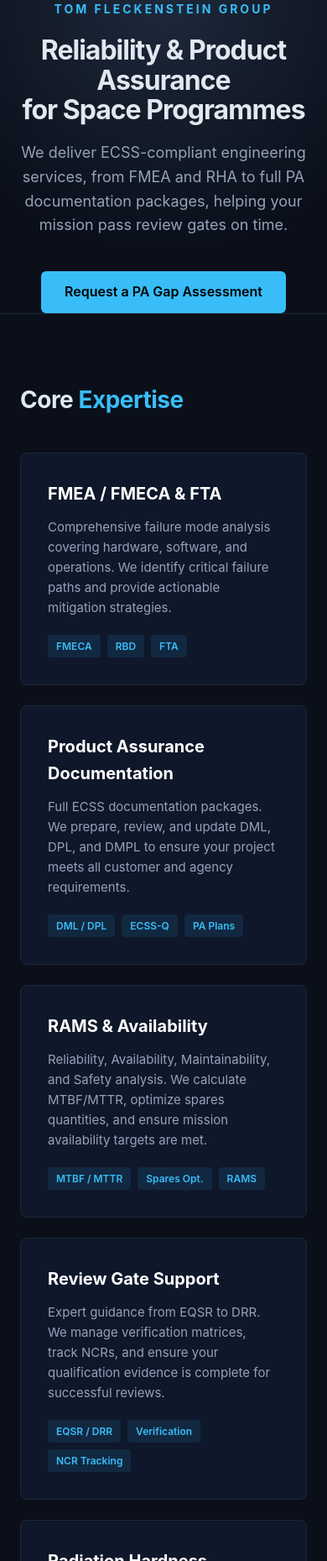
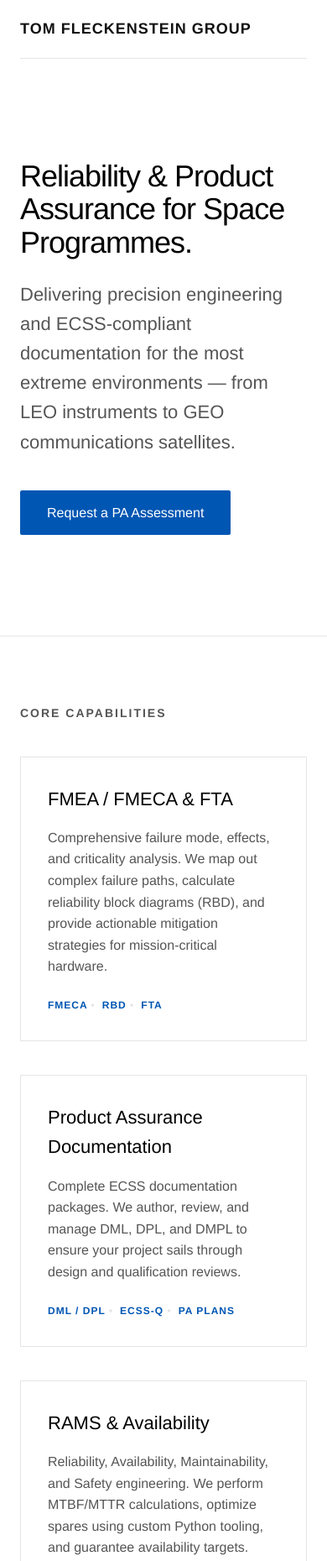
Before and after one commit to BaglanKunafiyanov/tomfleckenstein, a plain HTML site: page index.html in a window 390 px wide. Shown: the top 1859 px of the page at 84% size. Drawn offline with Linux system fonts and the light colour scheme.

Commit message:
Refactor index.html for SEO and layout improvements
Updated the title and meta description for better SEO. Changed styles for improved layout and responsiveness. Enhanced service card structure and content.

```diff
--- a/index.html
+++ b/index.html
@@ -3,142 +3,293 @@
 <head>
 <meta charset="UTF-8">
 <meta name="viewport" content="width=device-width, initial-scale=1.0">
-<title>Tom Fleckenstein Group — Reliability & Product Assurance for Space</title>
-<meta name="description" content="Expert Reliability & Product Assurance services for space programmes. ECSS-compliant FMEA/FMECA, RHA, DML/DPL/DMPL, and RAMS engineering.">
+<title>Tom Fleckenstein Group | Reliability & Product Assurance</title>
+<meta name="description" content="Precision Reliability & Product Assurance engineering for space programmes. Delivering ECSS-compliant FMEA, RHA, and PA documentation.">
 <style>
+  /* Базовые настройки в стиле Teledyne */
   :root {
-    --bg: #0a0f1a; --text: #e2e8f0; --muted: #94a3b8;
-    --accent: #38bdf8; --line: #1e293b; --card-bg: #0f172a;
+    --bg: #ffffff;
+    --text: #111111;
+    --muted: #555555;
+    --accent: #0056b3; /* Строгий корпоративный синий */
+    --line: #e5e5e5;
+    --hover-bg: #f8f9fa;
   }
+
   * { box-sizing: border-box; margin: 0; padding: 0; }
+
   body {
-    font-family: -apple-system, BlinkMacSystemFont, "Segoe UI", Roboto, Helvetica, Arial, sans-serif;
-    background-color: var(--bg); color: var(--text); line-height: 1.6;
+    font-family: "Helvetica Neue", Helvetica, Arial, sans-serif;
+    background-color: var(--bg);
+    color: var(--text);
+    line-height: 1.6;
+    -webkit-font-smoothing: antialiased;
   }
-  .container { max-width: 1000px; margin: 0 auto; padding: 0 24px; }
+
   a { color: var(--accent); text-decoration: none; }
   a:hover { text-decoration: underline; }
 
-  /* Header */
-  header {
-    padding: 100px 0 80px; border-bottom: 1px solid var(--line);
-    text-align: center; background: radial-gradient(circle at top, #1e293b 0%, #0a0f1a 70%);
-  }
-  .logo { font-size: 14px; letter-spacing: 3px; text-transform: uppercase; color: var(--accent); font-weight: 700; margin-bottom: 20px; display: block;}
-  h1 { font-size: 42px; font-weight: 700; letter-spacing: -1px; margin-bottom: 20px; line-height: 1.1; }
-  .subtitle { font-size: 20px; color: var(--muted); max-width: 700px; margin: 0 auto 40px; }
-  .btn {
-    display: inline-block; background: var(--accent); color: #000; font-weight: 600;
-    padding: 12px 28px; border-radius: 6px; transition: opacity 0.2s;
-  }
-  .btn:hover { opacity: 0.9; text-decoration: none; }
-
-  /* Sections */
-  section { padding: 80px 0; border-bottom: 1px solid var(--line); }
-  h2 { font-size: 28px; margin-bottom: 40px; letter-spacing: -0.5px; }
-  h2 span { color: var(--accent); }
-
-  /* Services Grid */
-  .grid { display: grid; grid-template-columns: repeat(auto-fit, minmax(300px, 1fr)); gap: 24px; }
-  .card {
-    background: var(--card-bg); border: 1px solid var(--line);
-    padding: 32px; border-radius: 8px; transition: border-color 0.2s;
-  }
-  .card:hover { border-color: var(--accent); }
-  .card h3 { font-size: 20px; margin-bottom: 12px; color: #fff; }
-  .card p { color: var(--muted); font-size: 15px; margin-bottom: 20px; }
-  .tags { display: flex; flex-wrap: wrap; gap: 8px; }
-  .tag {
-    background: rgba(56, 189, 248, 0.1); color: var(--accent);
-    padding: 4px 10px; border-radius: 4px; font-size: 12px; font-weight: 600;
+  .container {
+    max-width: 1200px;
+    margin: 0 auto;
+    padding: 0 24px;
   }
 
-  /* About / Expertise */
-  .about-text { font-size: 18px; color: var(--muted); max-width: 800px; }
-  .about-text p { margin-bottom: 16px; }
-  .highlight { color: var(--text); font-weight: 500; }
+  /* Навигация */
+  nav {
+    border-bottom: 1px solid var(--line);
+    padding: 20px 0;
+    display: flex;
+    justify-content: space-between;
+    align-items: center;
+  }
+  .logo {
+    font-size: 18px;
+    font-weight: 700;
+    letter-spacing: 1px;
+    text-transform: uppercase;
+    color: var(--text);
+  }
+  .nav-links a {
+    font-size: 14px;
+    color: var(--muted);
+    margin-left: 24px;
+    font-weight: 500;
+  }
+  .nav-links a:hover { color: var(--text); text-decoration: none; }
 
-  /* Footer */
-  footer { padding: 40px 0; text-align: center; color: var(--muted); font-size: 14px; }
-  footer a { color: var(--muted); }
-  footer a:hover { color: var(--accent); }
+  /* Главный экран (Hero) */
+  header {
+    padding: 120px 0;
+    border-bottom: 1px solid var(--line);
+  }
+  .hero-content {
+    max-width: 800px;
+  }
+  h1 {
+    font-size: 52px;
+    font-weight: 400;
+    letter-spacing: -1px;
+    line-height: 1.1;
+    margin-bottom: 24px;
+    color: #000;
+  }
+  .hero-subtitle {
+    font-size: 22px;
+    color: var(--muted);
+    margin-bottom: 40px;
+    font-weight: 300;
+  }
+  .btn {
+    display: inline-block;
+    background-color: var(--accent);
+    color: #fff;
+    padding: 14px 32px;
+    font-size: 16px;
+    font-weight: 500;
+    border-radius: 2px; /* Острые углы, как у Teledyne */
+    transition: background-color 0.2s;
+  }
+  .btn:hover { background-color: #004494; text-decoration: none; }
 
-  @media (max-width: 600px) {
-    h1 { font-size: 32px; }
-    .subtitle { font-size: 18px; }
+  /* Секции */
+  section {
+    padding: 80px 0;
+    border-bottom: 1px solid var(--line);
+  }
+  .section-header {
+    font-size: 14px;
+    text-transform: uppercase;
+    letter-spacing: 2px;
+    color: var(--muted);
+    margin-bottom: 40px;
+    font-weight: 600;
+  }
+
+  /* Сетка услуг */
+  .grid {
+    display: grid;
+    grid-template-columns: repeat(auto-fit, minmax(320px, 1fr));
+    gap: 40px;
+  }
+  .service-card {
+    padding: 32px;
+    background: var(--bg);
+    border: 1px solid var(--line);
+    transition: background-color 0.2s, border-color 0.2s;
+  }
+  .service-card:hover {
+    background-color: var(--hover-bg);
+    border-color: #ccc;
+  }
+  .service-card h3 {
+    font-size: 22px;
+    font-weight: 500;
+    margin-bottom: 16px;
+    color: #000;
+  }
+  .service-card p {
+    color: var(--muted);
+    font-size: 16px;
+    margin-bottom: 24px;
+  }
+  .tag-list {
+    display: flex;
+    flex-wrap: wrap;
+    gap: 8px;
+  }
+  .tag {
+    font-size: 12px;
+    text-transform: uppercase;
+    letter-spacing: 1px;
+    color: var(--accent);
+    font-weight: 600;
+  }
+  .tag::after { content: " •"; color: var(--line); }
+  .tag:last-child::after { content: ""; }
+
+  /* Блок "О компании" */
+  .about-grid {
+    display: grid;
+    grid-template-columns: 1fr 1fr;
+    gap: 60px;
+  }
+  .about-text h2 {
+    font-size: 32px;
+    font-weight: 400;
+    margin-bottom: 24px;
+    color: #000;
+  }
+  .about-text p {
+    color: var(--muted);
+    font-size: 18px;
+    margin-bottom: 16px;
+  }
+  .about-stats {
+    background: var(--hover-bg);
+    padding: 40px;
+    border-left: 4px solid var(--accent);
+  }
+  .stat-item { margin-bottom: 24px; }
+  .stat-item:last-child { margin-bottom: 0; }
+  .stat-number {
+    font-size: 36px;
+    font-weight: 300;
+    color: var(--accent);
+    line-height: 1;
+    margin-bottom: 8px;
+  }
+  .stat-label {
+    font-size: 14px;
+    text-transform: uppercase;
+    letter-spacing: 1px;
+    font-weight: 600;
+    color: var(--text);
+  }
+
+  /* Футер */
+  footer {
+    padding: 60px 0;
+    background: var(--hover-bg);
+    color: var(--muted);
+    font-size: 14px;
+  }
+  .footer-grid {
+    display: flex;
+    justify-content: space-between;
+    flex-wrap: wrap;
+    gap: 20px;
+  }
+
+  @media (max-width: 768px) {
+    h1 { font-size: 36px; }
+    .about-grid { grid-template-columns: 1fr; }
+    .nav-links { display: none; } /* Скрываем меню на мобильных для чистоты */
   }
 </style>
 </head>
 <body>
 
-<header class="container">
-  <span class="logo">Tom Fleckenstein Group</span>
-  <h1>Reliability & Product Assurance<br>for Space Programmes</h1>
-  <p class="subtitle">We deliver ECSS-compliant engineering services, from FMEA and RHA to full PA documentation packages, helping your mission pass review gates on time.</p>
-  <a href="mailto:baglan.kunafiyanov@gmail.com" class="btn">Request a PA Gap Assessment</a>
+<div class="container">
+  <nav>
+    <div class="logo">Tom Fleckenstein Group</div>
+    <div class="nav-links">
+      <a href="#expertise">Expertise</a>
+      <a href="#about">About</a>
+      <a href="mailto:baglan.kunafiyanov@gmail.com">Contact</a>
+    </div>
+  </nav>
+</div>
+
+<header>
+  <div class="container hero-content">
+    <h1>Reliability & Product Assurance for Space Programmes.</h1>
+    <p class="hero-subtitle">Delivering precision engineering and ECSS-compliant documentation for the most extreme environments — from LEO instruments to GEO communications satellites.</p>
+    <a href="mailto:baglan.kunafiyanov@gmail.com" class="btn">Request a PA Assessment</a>
+  </div>
 </header>
 
 <div class="container">
 
-  <section>
-    <h2>Core <span>Expertise</span></h2>
+  <section id="expertise">
+    <div class="section-header">Core Capabilities</div>
     <div class="grid">
 
-      <div class="card">
+      <div class="service-card">
         <h3>FMEA / FMECA & FTA</h3>
-        <p>Comprehensive failure mode analysis covering hardware, software, and operations. We identify critical failure paths and provide actionable mitigation strategies.</p>
-        <div class="tags">
+        <p>Comprehensive failure mode, effects, and criticality analysis. We map out complex failure paths, calculate reliability block diagrams (RBD), and provide actionable mitigation strategies for mission-critical hardware.</p>
+        <div class="tag-list">
           <span class="tag">FMECA</span>
           <span class="tag">RBD</span>
           <span class="tag">FTA</span>
         </div>
       </div>
 
-      <div class="card">
+      <div class="service-card">
         <h3>Product Assurance Documentation</h3>
-        <p>Full ECSS documentation packages. We prepare, review, and update DML, DPL, and DMPL to ensure your project meets all customer and agency requirements.</p>
-        <div class="tags">
+        <p>Complete ECSS documentation packages. We author, review, and manage DML, DPL, and DMPL to ensure your project sails through design and qualification reviews.</p>
+        <div class="tag-list">
           <span class="tag">DML / DPL</span>
           <span class="tag">ECSS-Q</span>
           <span class="tag">PA Plans</span>
         </div>
       </div>
 
-      <div class="card">
+      <div class="service-card">
         <h3>RAMS & Availability</h3>
-        <p>Reliability, Availability, Maintainability, and Safety analysis. We calculate MTBF/MTTR, optimize spares quantities, and ensure mission availability targets are met.</p>
-        <div class="tags">
+        <p>Reliability, Availability, Maintainability, and Safety engineering. We perform MTBF/MTTR calculations, optimize spares using custom Python tooling, and guarantee availability targets.</p>
+        <div class="tag-list">
           <span class="tag">MTBF / MTTR</span>
           <span class="tag">Spares Opt.</span>
           <span class="tag">RAMS</span>
         </div>
       </div>
 
-      <div class="card">
+      <div class="service-card">
         <h3>Review Gate Support</h3>
-        <p>Expert guidance from EQSR to DRR. We manage verification matrices, track NCRs, and ensure your qualification evidence is complete for successful reviews.</p>
-        <div class="tags">
+        <p>Expert guidance from EQSR to DRR. We manage verification matrices, track NCRs to closure, and ensure your qualification evidence is complete and compliant.</p>
+        <div class="tag-list">
           <span class="tag">EQSR / DRR</span>
           <span class="tag">Verification</span>
           <span class="tag">NCR Tracking</span>
         </div>
       </div>
 
-      <div class="card">
+      <div class="service-card">
         <h3>Radiation Hardness Assurance</h3>
-        <p>RHA assessment and derating analysis. We evaluate EEE parts, propose COTS alternatives with screening requirements, and ensure compliance per ECSS-Q.</p>
-        <div class="tags">
+        <p>RHA assessment and derating analysis. We evaluate EEE parts, propose screened COTS alternatives, and ensure compliance with ECSS-Q standards.</p>
+        <div class="tag-list">
           <span class="tag">RHA</span>
           <span class="tag">Derating</span>
           <span class="tag">EEE Parts</span>
         </div>
       </div>
 
-      <div class="card">
+      <div class="service-card">
         <h3>AIT & Operations Support</h3>
-        <p>Reliability engineering during Assembly, Integration, and Testing. We support anomaly investigations, NCR root-cause analysis, and mission control lifetime extension.</p>
-        <div class="tags">
-          <span class="tag">AIT Campaign</span>
+        <p>On-site reliability engineering during Assembly, Integration, and Testing. We lead anomaly investigations, NCR root-cause analysis, and support mission operations.</p>
+        <div class="tag-list">
+          <span class="tag">AIT</span>
           <span class="tag">Anomaly Review</span>
           <span class="tag">Telemetry</span>
         </div>
@@ -147,21 +298,46 @@
     </div>
   </section>
 
-  <section>
-    <h2>Why <span>TFG</span>?</h2>
-    <div class="about-text">
-      <p>Led by an engineer with <span class="highlight">7 years of hands-on experience across GEO and LEO programmes</span>, Tom Fleckenstein Group brings a unique dual perspective: the design view and the operations view of how hardware fails.</p>
-      <p>We have delivered complete PA packages for LEO instruments, managed verification matrices for the Yamal-601 programme, and supported mission control for KazSat-2 and KazSat-3. We know the standards because we have lived them.</p>
-      <p><span class="highlight">Standards we work with:</span> ECSS (Q-ST-30, Q-ST-60, Q-ST-70), GOST, IPC.</p>
+  <section id="about">
+    <div class="about-grid">
+      <div class="about-text">
+        <h2>Engineering precision from design to orbit.</h2>
+        <p>Tom Fleckenstein Group brings a unique dual perspective to space hardware: the design view and the operations view of how systems fail.</p>
+        <p>Our expertise spans GEO and LEO programmes. We have delivered complete PA packages for LEO instruments, managed verification matrices for major communications satellites, and supported mission control for lifetime extension.</p>
+      </div>
+
+      <div class="about-stats">
+        <div class="stat-item">
+          <div class="stat-number">7+</div>
+          <div class="stat-label">Years of Space Experience</div>
+        </div>
+        <div class="stat-item">
+          <div class="stat-number">ECSS</div>
+          <div class="stat-label">Q-ST-30, 60, 70 Compliant</div>
+        </div>
+        <div class="stat-item">
+          <div class="stat-number">550+</div>
+          <div class="stat-label">Critical Telemetry Parameters Analyzed</div>
+        </div>
+      </div>
     </div>
   </section>
 
 </div>
 
 <footer>
-  <div class="container">
-    <p>&copy; <span id="year"></span> Tom Fleckenstein Group. Astana, Kazakhstan.</p>
-    <p><a href="mailto:baglan.kunafiyanov@gmail.com">baglan.kunafiyanov@gmail.com</a></p>
+  <div class="container footer-grid">
+    <div>
+      <div style="font-weight: 700; color: var(--text); margin-bottom: 8px;">Tom Fleckenstein Group</div>
+      <div>Astana, Kazakhstan</div>
+    </div>
+    <div>
+      <div style="margin-bottom: 8px;">Contact</div>
+      <a href="mailto:baglan.kunafiyanov@gmail.com">baglan.kunafiyanov@gmail.com</a>
+    </div>
+    <div>
+      &copy; <span id="year"></span> Tom Fleckenstein Group. All rights reserved.
+    </div>
   </div>
 </footer>
 
```
